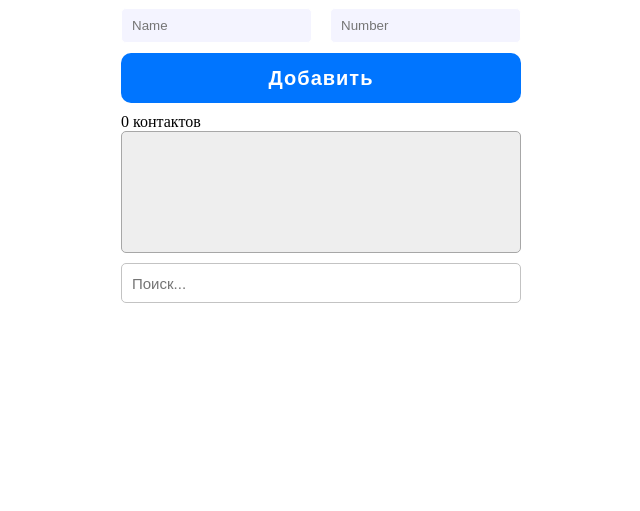
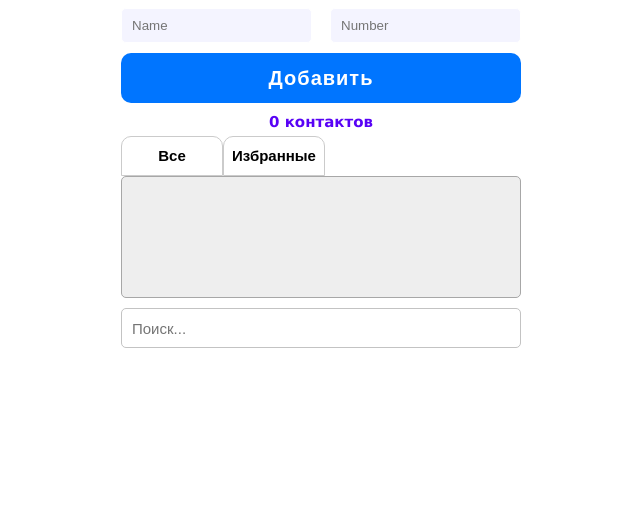
Before and after one commit to andreyhantya/Phone_book_React, a React app: page / in a window 1280 px wide. Shown: the whole page, without its empty margins (319-959 px from the left). Built offline with nearby package versions, Linux system fonts and the light colour scheme.

Commit message:
Added the ability to add a contact to favorites. Fixed the display of the number of contacts. Fixed search by contacts

```diff
--- a/src/components/app/app.js
+++ b/src/components/app/app.js
@@ -4,22 +4,25 @@ import NavigationPanel from "../navigation-panel/navigation-panel";
 import BookList from "../book-list/book-list";
 import ContactCounter from "../contact-counter/contact-counter";
 import SearchInput from "../search-input/search-input";
+import ContactsFilter from "../contacts-filter/contacts-filter";
 
 
 export default class App extends Component{
 
-    maxId = 100;
+    maxId = 0;
 
     state = {
         contacts : [],
         contactCounter : 0,
-        term : ''
+        searchValue : '',
+        favorite : [],
+        favoriteTab : false
     }
 
     addContact = (name, number) => {
         const {contacts, contactCounter} = this.state;
 
-        const duplicate = contacts.every(el => el.name.indexOf(name) ===  -1)
+        const duplicate = contacts.every(el => el.name !== name)
         if(duplicate){
             const newContact = {
                 name: name,
@@ -34,7 +37,8 @@ export default class App extends Component{
                     contacts:[ ...contacts,
                         newContact
                     ],
-                    contactCounter : contactCounter + 1
+                    contactCounter : contactCounter + 1,
+                    searchValue : ''
                 }
             })
         }else{
@@ -56,42 +60,85 @@ export default class App extends Component{
         this.setState({
             contacts: [...contacts.slice(0, idx),
                     ...contacts.slice(idx+1)],
-            contactCounter: contactCounter-1
+            contactCounter: contactCounter-1,
+            searchValue : ''
+
         })
     }
 
+    searchContact = (e) => {
+        const {contacts, favoriteTab, favorite} = this.state;
+        console.log('eeee', e)
+        if(e){
 
-    searchContact = (e) => {
-        const {contacts} = this.state;
+            if(favoriteTab){
+                let idx = favorite.filter(el => el.name.indexOf(e) !== -1 );
 
-        let idx = contacts.findIndex(el => el.name.indexOf(e) === -1 );
-        console.log(idx)
-        console.log(contacts[idx])
-        if(idx !== -1){
+                this.setState({
+                    searchValue : [...idx]
+                })
+            }else{
+                let idx = contacts.filter(el => el.name.indexOf(e) !== -1 );
+                this.setState({
+                    searchValue : [...idx]
+                })
+            }
+        }else{
             this.setState({
+                searchValue : ''
             })
         }
-   /*   this.setState({
-            contacts: [...contacts.slice(0, idx),
-                ...contacts[idx],
-                ...contacts.slice(idx + 1)],
-        })*/
+
+
     }
 
-    displayContact = (item) => {
-        if(item){
-            return item
+    favoriteContact = (id) => {
+            const {contacts, contactCounter, favorite} = this.state;
+            const idx = this.state.contacts.findIndex(el => el.id === id);
+
+            this.contactCounter(contactCounter.length);
+            this.setState({
+                favorite: [...favorite.slice(0, idx),
+                    contacts[idx]],
+            })
+
+    }
+    showFavoriteContacts = () => {
+         this.setState({favoriteTab : true})
+    }
+
+    showAllContacts = () => {
+         this.setState({favoriteTab : false})
+
+    }
+
+    displayItems = (searchValue) => {
+        if(searchValue){
+            console.log('ёрч валю', searchValue)
+            console.log('че значт', !!searchValue)
+            return searchValue;
+        }else if(this.state.favoriteTab) {
+            return this.state.favorite;
         }else{
             return this.state.contacts;
         }
     }
 
     render() {
+        const {searchValue, contacts, favorite} = this.state;
+
+        //const visible = searchValue ? searchValue :contacts;
+        const visible = this.displayItems(searchValue);
+        const counter = searchValue.length > 0 ? searchValue.length : contacts.length;
+
         return (
             <div className='phone-book__wrapper'>
                 <NavigationPanel addContact={(name, number) => this.addContact(name, number)}/>
-               <ContactCounter contactCounter={this.state.contactCounter}/>
-                <BookList contacts={this.state.contacts} deleteContact={this.deleteContact} />
+                <ContactCounter contactCounter={counter}/>
+                <ContactsFilter showFavoriteContacts={this.showFavoriteContacts} showAllContacts={this.showAllContacts}/>
+                <BookList contacts={visible}
+                          deleteContact={this.deleteContact}
+                          favoriteContact={this.favoriteContact}/>
                 <SearchInput searchContact = {this.searchContact}/>
             </div>
         );
--- a/src/components/book-list/book-list.css
+++ b/src/components/book-list/book-list.css
@@ -46,8 +46,8 @@
 }
 
 
-.book-list__item:hover .delete-contact {
-    transform: translateX(0);
+.book-list__item:hover .controls-wrapper  {
+    transform: translateX(-5px);
     transition-duration: 0.5s;
 }
  .delete-contact:hover .fa-trash-o{
@@ -69,19 +69,50 @@
 }
 
 .delete-contact {
-    align-self: center;
+   /* align-self: center;*/
+
+    background-color: #812c2c;
+
+   /* transform: translateX(40px);*/
+}
+
+.delete-contact, .favorite-contact{
     width: 35px;
     height: 35px;
-    background-color: #812c2c;
     border: none;
     outline: none;
     color: #fff;
     font-size: 25px;
     cursor: pointer;
     border-radius: 4px;
-    transform: translateX(40px);
+}
+
+.favorite-contact{
+    background-color: #594ddb;
+    color: #fff500;
+    font-size: 17px;
+    transition-duration: 0.2s;
+}
+
+.favorite-contact:hover {
+    background-color: #2e1edd;
+    color: #fff500;
+    font-size: 20px;
+}
+
+.controls-wrapper {
+    transform: translateX(80px);
+
+    display: flex;
+    width: 80px;
+    justify-content: space-between;
+    padding-top: 2px;
 }
 
 .delete-contact:hover{
     background-color: #c80101;
 }
+
+.contacts-filter-item .active-tab {
+    background-color: #fff;
+}
--- a/src/components/book-list/book-list.js
+++ b/src/components/book-list/book-list.js
@@ -8,14 +8,22 @@ export default class BookList extends Component {
     }
 
 
+    favoriteContact = (id) => {
+        return this.props.favoriteContact(id);
+    }
+
+
     render() {
         const contacts = this.props.contacts.map(item => {
             return (
                 <div className='book-list__item' key={item.id}>
                     <div className='contact-name'>{item.name}</div>
                     <div className='contact-number'>{item.number}</div>
-                    <button className='delete-contact' onClick={() => this.deleteContact(item.id)}> <i className='fa fa-trash-o'/></button>
-                </div>
+                    <div className='controls-wrapper'>
+                        <button className='delete-contact' onClick={() => this.deleteContact(item.id)}> <i className='fa fa-trash-o'/></button>
+                        <button className='favorite-contact' onClick={() => this.favoriteContact(item.id)}> <i className='fa fa-star'/></button>
+                    </div>
+                 </div>
             )
 
         })
--- a/src/components/contact-counter/contact-counter.css
+++ b/src/components/contact-counter/contact-counter.css
@@ -0,0 +1,8 @@
+.contact-counter {
+    text-align: center;
+    font-size: 15px;
+    font-weight: bold;
+    font-family: Verdana,sans-serif;
+    padding-bottom: 5px;
+    color: #5802f5;
+}
--- a/src/components/contact-counter/contact-counter.js
+++ b/src/components/contact-counter/contact-counter.js
@@ -1,15 +1,32 @@
 import React, {Component} from 'react';
+import './contact-counter.css';
+export default class ContactCounter extends Component{
+
+  getNoun = (number, one, two, five) =>{
+        let n = Math.abs(number);
+        n %= 100;
+        if (n >= 5 && n <= 20) {
+            return five;
+        }
+        n %= 10;
+        if (n === 1) {
+            return one;
+        }
+        if (n >= 2 && n <= 4) {
+            return two;
+        }
+
+        return five;
+    }
 
 
-export default class ContactCounter extends Component{
-    state = {
-        contactsLength : ''
-    }
 
     render() {
+        let contact = this.getNoun(this.props.contactCounter, 'контакт', 'контакта', 'контактов' );
+
         return (
-            <div>
-                {this.props.contactCounter}  контактов
+            <div className='contact-counter'>
+                {this.props.contactCounter} {contact}
             </div>
         )
     }
--- /dev/null
+++ b/src/components/contacts-filter/contacts-filter.css
@@ -0,0 +1,19 @@
+.contacts-filter {
+    height: 40px;
+    display: flex;
+}
+
+.contacts-filter-item{
+    text-align: center;
+    font-size: 15px;
+    font-family: Arial,sans-serif;
+    border: 1px solid #cbcbcb;
+    width: 100px;
+    padding-top: 10px;
+    font-weight: bold;
+    cursor: pointer;
+    border-radius: 10px 10px 0 0 ;
+}
+.contacts-filter-item:hover{
+    background-color: #ececec;
+}
--- /dev/null
+++ b/src/components/contacts-filter/contacts-filter.js
@@ -0,0 +1,15 @@
+import React, {Component} from 'react';
+import './contacts-filter.css'
+
+export default class  ContactsFilter extends Component {
+
+
+    render() {
+        return(
+            <div className='contacts-filter'>
+                <div className='contacts-filter-item' onClick={this.props.showAllContacts}>Все</div>
+                <div className='contacts-filter-item' onClick={this.props.showFavoriteContacts}>Избранные</div>
+            </div>
+        )
+    }
+}
```
Also changed, not shown: public/index.html (+0 -1 lines), 2 other files.
